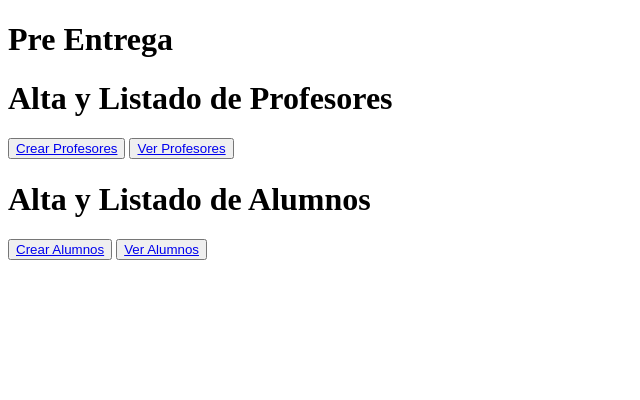
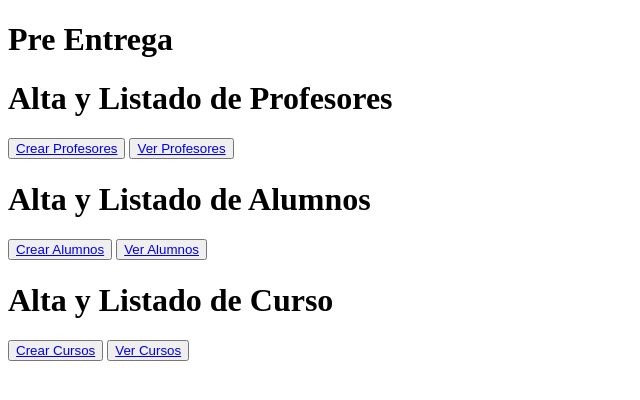
Before and after one commit to mullerger72/MiPrimerPagina_Muller, a Django app: page / in a window 1280 px wide. Shown: the top 400 px of the page, without its empty margins (0-640 px from the left). Run offline with Django 5.2, Linux system fonts and the light colour scheme.

Commit message:
Entrega 3 App 2024/01/17-19:37

```diff
--- a/project/pe_3_app/forms.py
+++ b/project/pe_3_app/forms.py
@@ -11,3 +11,8 @@ class AlumnoForms(forms.ModelForm):
     class Meta:
         model = models.Alumno
         fields = "__all__"
+
+class CursoForms(forms.ModelForm):
+    class Meta:
+        model = models.Curso
+        fields = "__all__"
--- a/project/pe_3_app/templates/pe_3_app/index.html
+++ b/project/pe_3_app/templates/pe_3_app/index.html
@@ -12,4 +12,8 @@
     <button><a href="{% url 'alumno_create'%}">Crear Alumnos</a></button>
     <button><a href="{% url 'alumno_list'%}">Ver Alumnos</a></button>
 
+    <h1> Alta y Listado de Curso </h1>
+    <button><a href="{% url 'curso_create'%}">Crear Cursos</a></button>
+    <button><a href="{% url 'curso_list'%}">Ver Cursos</a></button>
+
 {% endblock contenido %}
--- a/project/pe_3_app/urls.py
+++ b/project/pe_3_app/urls.py
@@ -6,6 +6,10 @@ urlpatterns = [
     path("", views.index, name="index"),
     path("profesor/create", views.profesor_create, name="profesor_create"),
     path("profesor/list", views.profesor_list, name="profesor_list"),
+
     path("alumno/create", views.alumno_create, name="alumno_create"),
     path("alumno/list", views.alumno_list, name="alumno_list"),
+
+    path("curso/create", views.curso_create, name="curso_create"),
+    path("curso/list", views.curso_list, name="curso_list"),
 ]
--- a/project/pe_3_app/views.py
+++ b/project/pe_3_app/views.py
@@ -35,3 +35,18 @@ def alumno_create(request):
     else:
         form = forms.AlumnoForms()
     return render(request, "pe_3_app/alumno_create.html", {"form": form})
+
+def curso_list(request):
+    consulta = models.Curso.objects.all()
+    contexto = {"cursos": consulta}
+    return render(request, "pe_3_app/curso_list.html", contexto)
+
+def curso_create(request):
+    if request.method == "POST":
+        form = forms.CursoForms(request.POST)
+        if form.is_valid():
+            form.save()
+            return redirect("curso_list")
+    else:
+        form = forms.CursoForms()
+    return render(request, "pe_3_app/curso_create.html", {"form": form})
```
Also changed, not shown: project/pe_3_app/templates/pe_3_app/curso_create.html (added, +11 -0 lines), project/pe_3_app/templates/pe_3_app/curso_list.html (added, +13 -0 lines), project/db.sqlite3.
